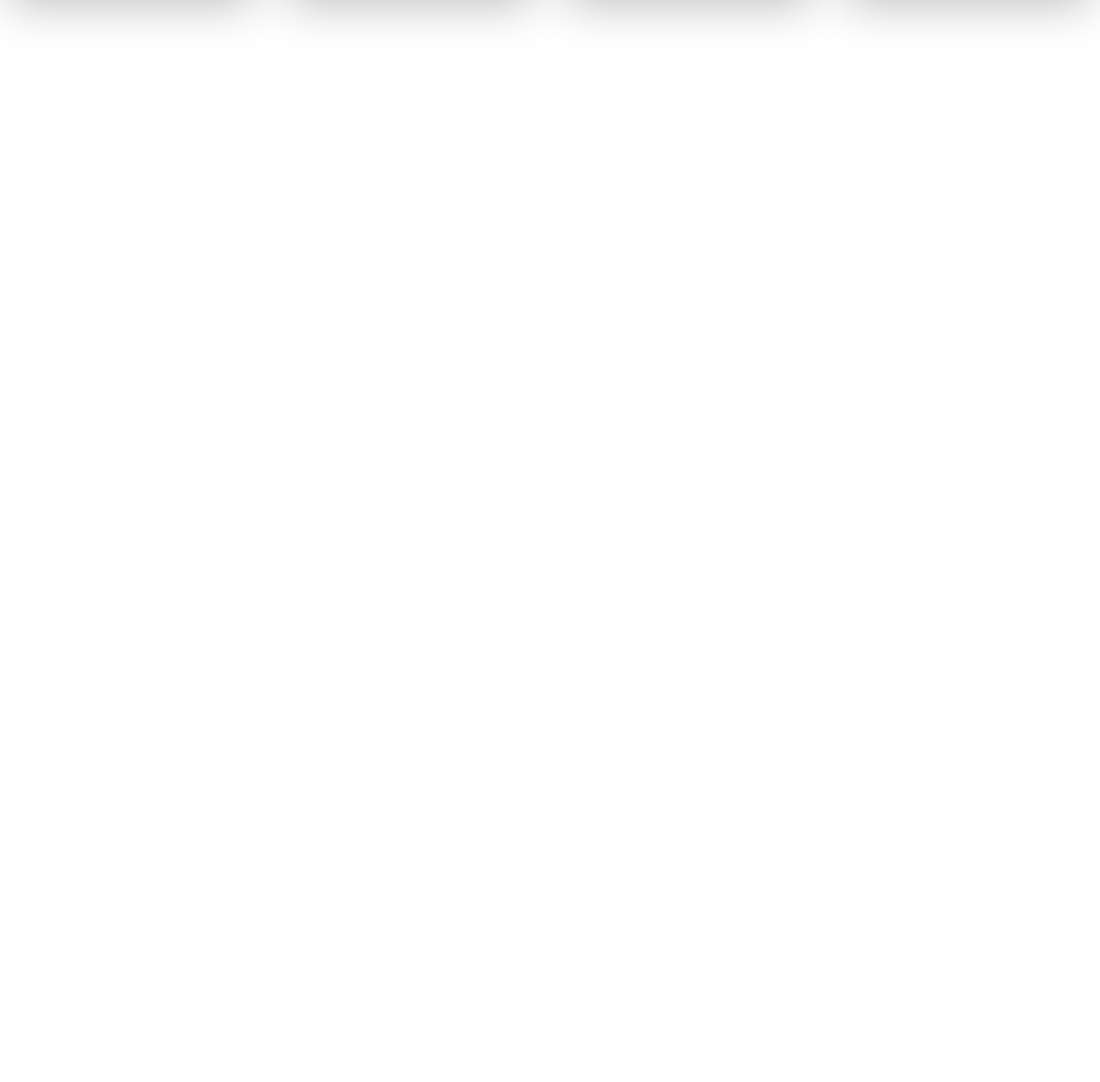
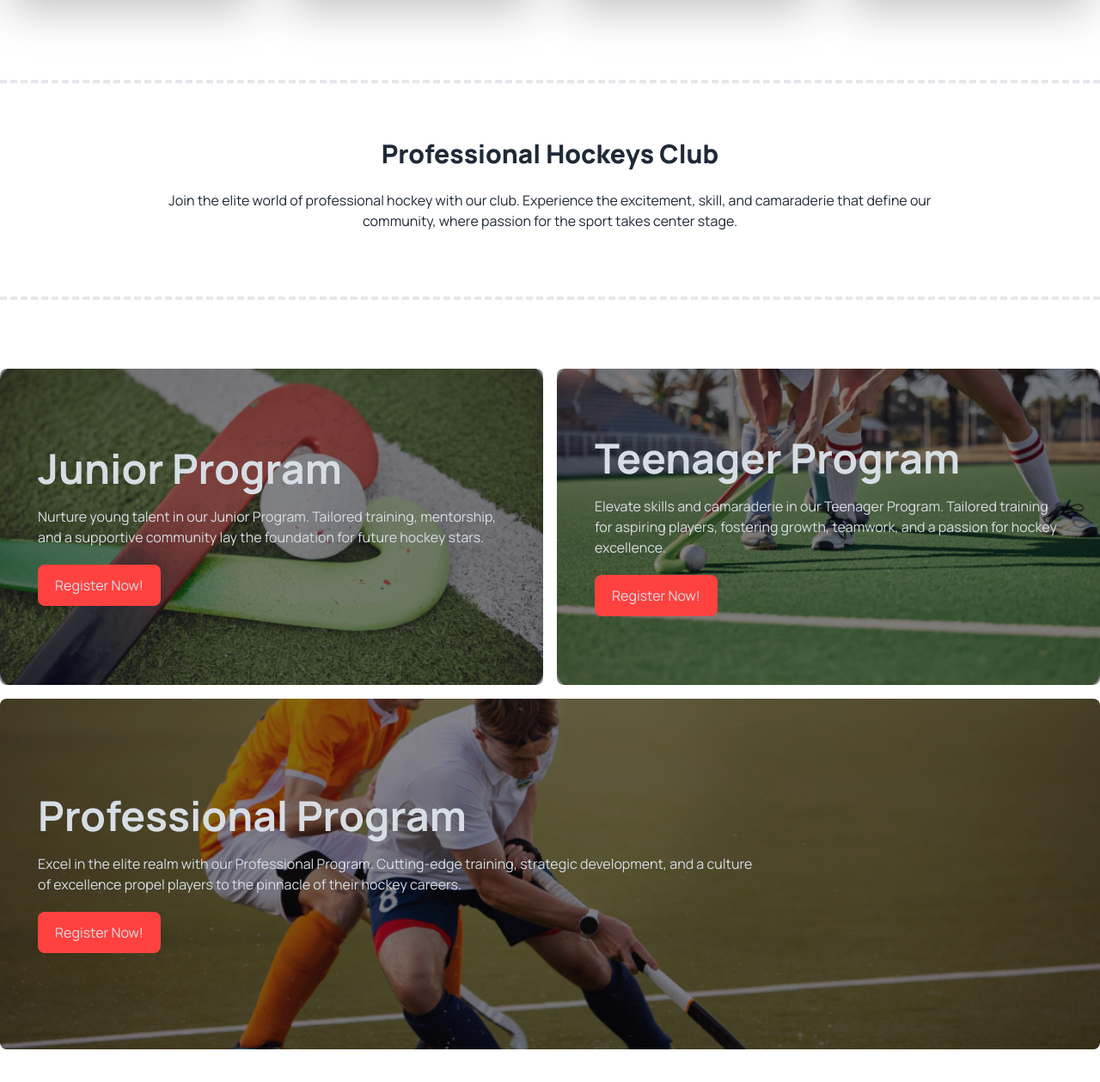
Before and after one commit to Asaduzzaman70/a3-hockeys-club, a plain HTML site: page index.html in a window 1280 px wide. Shown: the part 1331-2590 px from the top of the page at 86% size. Before the commit the page ends 1420 px from the top, so only its background shows below. Drawn offline with nearby package versions, Linux system fonts and the light colour scheme.

Commit message:
Added Program section now start Products section

```diff
--- a/index.html
+++ b/index.html
@@ -18,6 +18,8 @@
             extend: {
               colors: {
                 clifford: '#da373d',
+                "text-gradient": '#0D0D1280',
+                "btn-color": '#FF4240',
               }
             }
           }
@@ -88,7 +90,7 @@
         <section class="my-24">
             <div>
                 <!-- text -->
-                <div class="text-center border-y-2">
+                <div class="text-center border-y-4 border-dashed">
                     <h1 class="text-3xl font-extrabold mt-16">Professional Hockeys Club</h1>
                     <p class="mb-16 p-3 lg:px-44 mt-3">
                         Join the elite world of professional hockey with our club. Experience the excitement, skill, and camaraderie that define our community, where passion for the sport takes center stage.
@@ -132,8 +134,52 @@
             </div>
         </section>
         <!-- program section -->
-        <section>
-
+        <section class="my-24">
+            <div>
+                <!-- text -->
+                <div class="text-center border-y-4 border-dashed mb-20">
+                    <h1 class="text-3xl font-extrabold mt-16">Professional Hockeys Club</h1>
+                    <p class="mb-16 p-3 lg:px-44 mt-3">
+                        Join the elite world of professional hockey with our club. Experience the excitement, skill, and camaraderie that define our community, where passion for the sport takes center stage.
+                    </p>
+                </div>
+                <!-- Photo -->
+                <div class="grid grid-cols-1 lg:grid-cols-2 gap-4">
+                    <!-- 1st -->
+                    <div class="hero relative flex items-center rounded-lg" style="background-image: url('./Images/2.png');">
+                        <div class="absolute h-full w-full bg-text-gradient rounded-lg"></div>
+                        <div class="hero-content text-left text-neutral-content">
+                          <div class="px-7 py-16">
+                            <h1 class="mb-5 text-5xl font-bold">Junior Program</h1>
+                            <p class="mb-5">Nurture young talent in our Junior Program. Tailored training, mentorship, and a supportive community lay the foundation for future hockey stars.</p>
+                            <button class="bg-btn-color py-3 px-5 rounded-lg">Register Now!</button>
+                          </div>
+                        </div>
+                    </div>
+                    <!-- 2nd -->
+                    <div class="hero relative flex items-center rounded-lg" style="background-image: url('./Images/3.png');">
+                        <div class="absolute h-full w-full bg-text-gradient rounded-lg"></div>
+                        <div class="hero-content text-left text-neutral-content">
+                          <div class="px-7 py-16">
+                            <h1 class="mb-5 text-5xl font-bold">Teenager Program</h1>
+                            <p class="mb-5">Elevate skills and camaraderie in our Teenager Program. Tailored training for aspiring players, fostering growth, teamwork, and a passion for hockey excellence.</p>
+                            <button class="bg-btn-color py-3 px-5 rounded-lg">Register Now!</button>
+                          </div>
+                        </div>
+                    </div>
+                    <!-- 3rd -->
+                    <div class="lg:col-span-2 hero relative flex items-center rounded-lg" style="background-image: url('./Images/4.png');">
+                        <div class="absolute h-full w-full bg-text-gradient rounded-lg"></div>
+                        <div class="hero-content text-left text-neutral-content">
+                          <div class="px-7 lg:pr-96 py-16 lg:py-24">
+                            <h1 class="mb-5 text-5xl font-bold">Professional Program</h1>
+                            <p class="mb-5">Excel in the elite realm with our Professional Program. Cutting-edge training, strategic development, and a culture of excellence propel players to the pinnacle of their hockey careers.</p>
+                            <button class="bg-btn-color py-3 px-5 rounded-lg">Register Now!</button>
+                          </div>
+                        </div>
+                    </div>
+                </div>
+            </div>
         </section>
     </main>
     <!-- footer section -->
```
